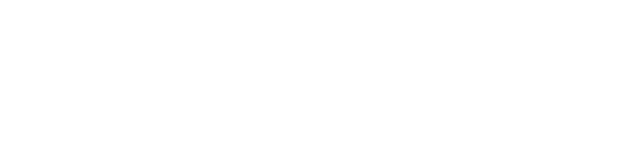
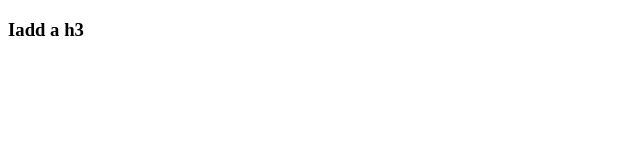
Before and after one commit to mrazanew5386-hub/hanzala-hanzala, a plain HTML site: page Albarto-Watch/hmtl.html in a window 1280 px wide. Shown: the full height of the page, 0-640 px from the left. Drawn offline with Linux system fonts and the light colour scheme.

Commit message:
Iadde a h3

```diff
--- a/Albarto-Watch/hmtl.html
+++ b/Albarto-Watch/hmtl.html
@@ -4,6 +4,7 @@
     <meta charset="UTF-8">
     <meta name="viewport" content="width=device-width, initial-scale=1.0">
     <title>Document</title>
+    <h3>Iadd a h3</h3>
 </head>
 <body>
 
```
